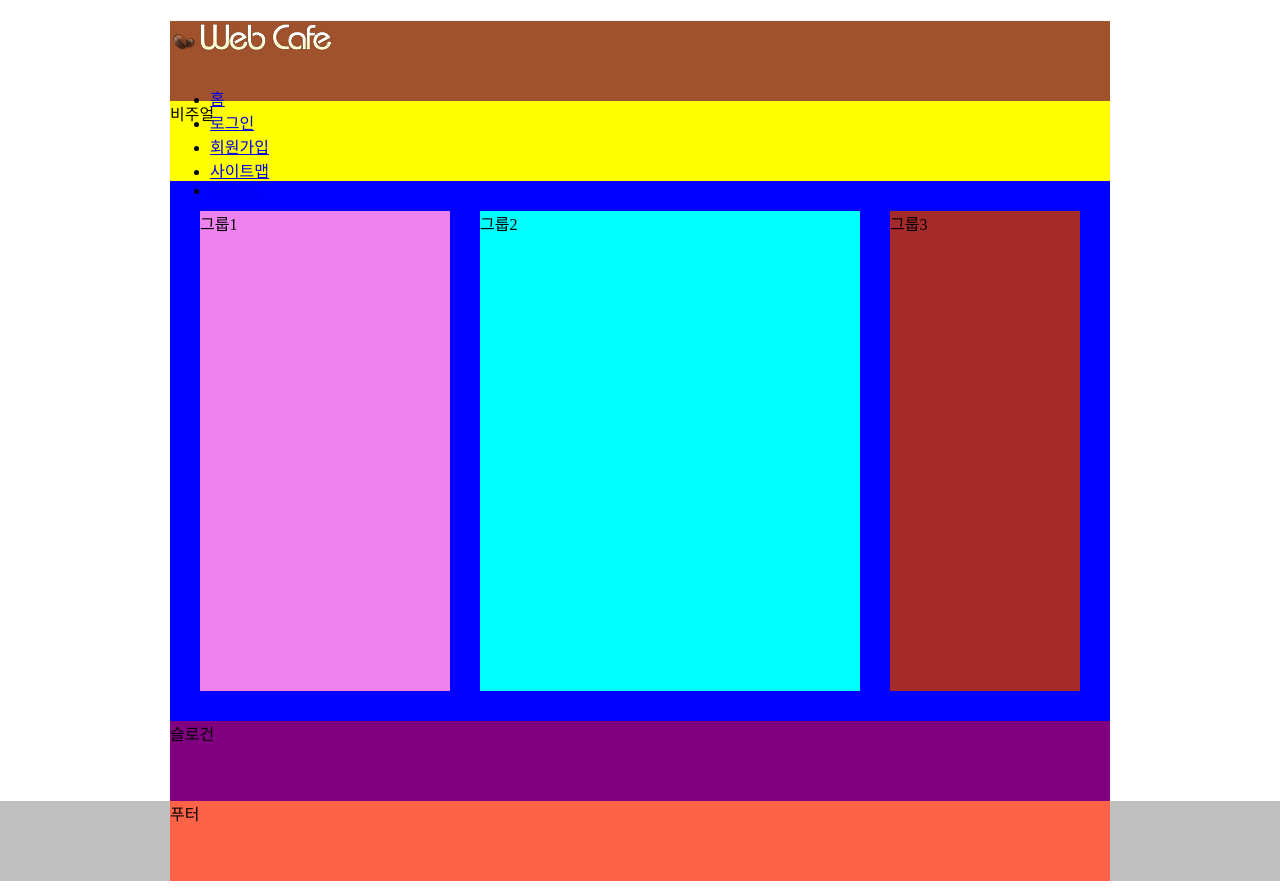
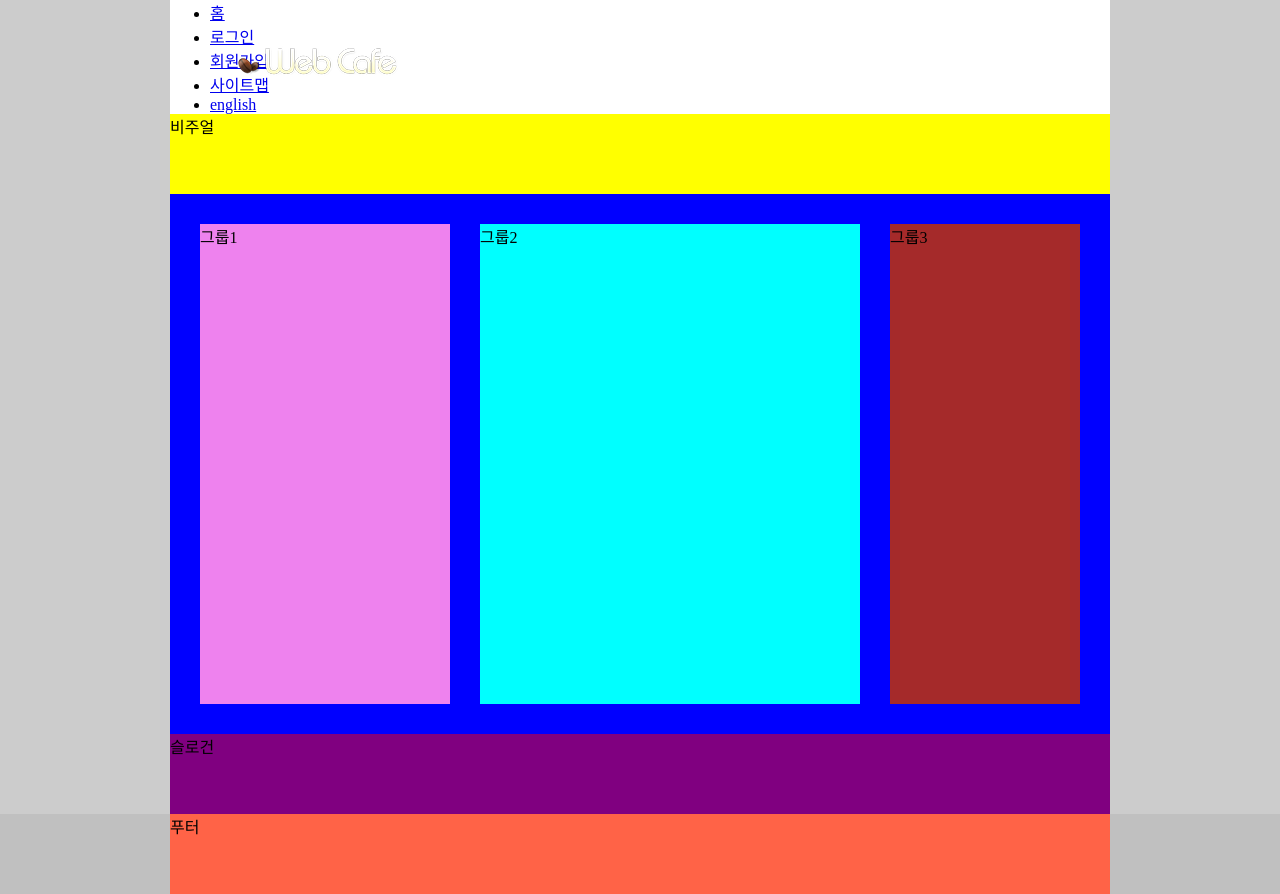
Before and after one commit to ckswhd7774/html5, a plain HTML site: page index.html in a window 1280 px wide. Drawn offline with Linux system fonts and the light colour scheme.

Commit message:
포지션을 이용한 로고 배치

```diff
--- a/css/style.css
+++ b/css/style.css
@@ -1,5 +1,6 @@
 body{
     margin: 0;
+    background-color: #ccc;
 }
 body *, body *::before, body::after{
     box-sizing: border-box;
@@ -9,9 +10,23 @@ body *, body *::before, body::after{
     margin: 0 auto;
 
 }
+/* 헤더 */
 .header{
-    background-color: sienna;
-    height: 10vh;
+    background-color: #fff;
+    position: relative;
+}
+/* 로고 */
+.logo{
+    margin: 0;
+    position: absolute;
+    top: 45px;
+    left: 65px;
+    font-size: 100%;
+    line-height: 1;
+}
+/* 안내링크 */
+.member{
+    margin: 0;
 }
 .visual{
     background-color: yellow;
```
